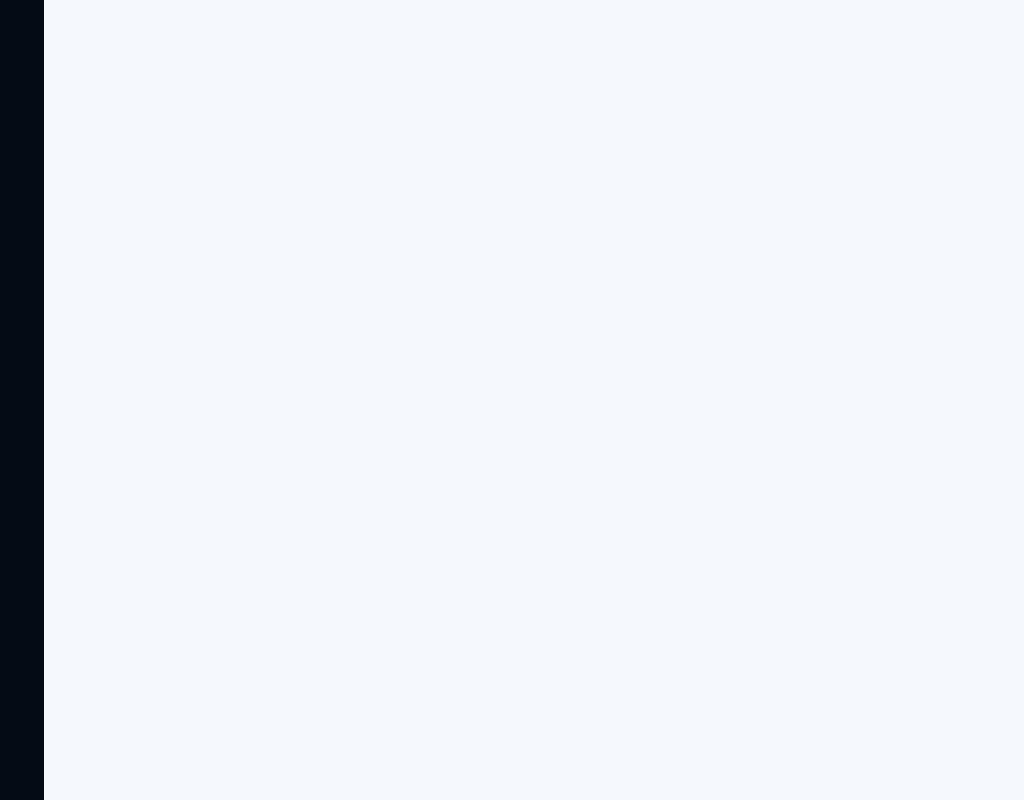
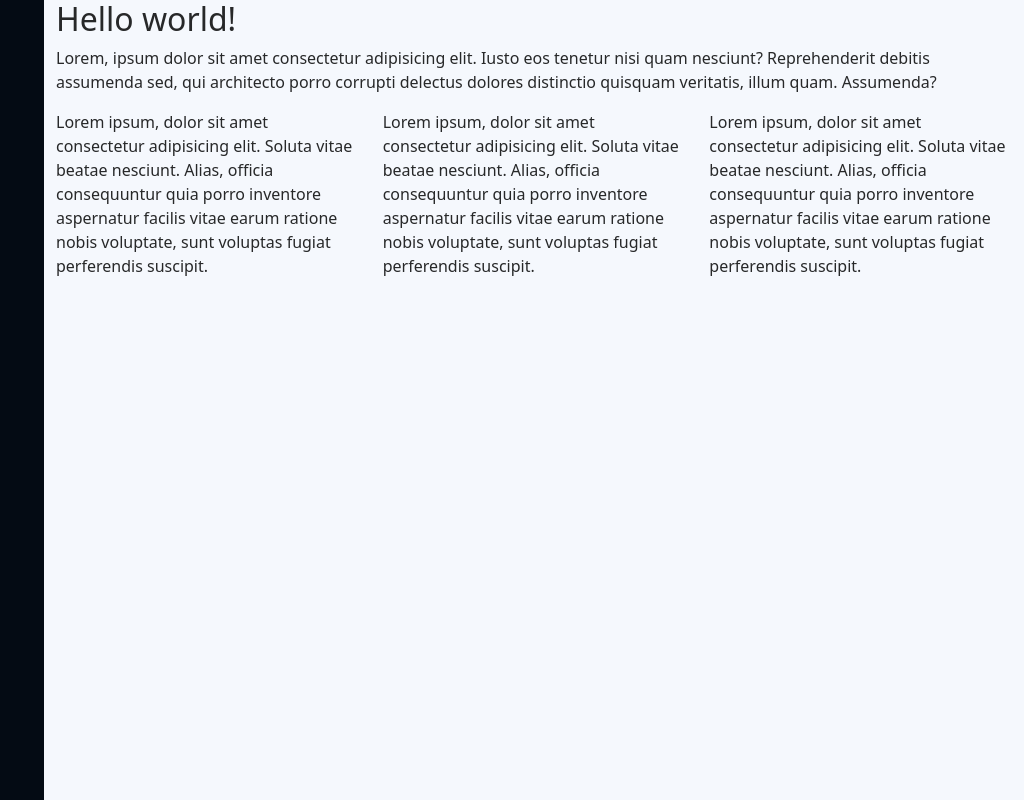
Before and after one commit to dimaurbanovich/cv, a plain HTML site: page index.html in a window 1280 px wide. Shown: the whole page, without its empty margins (256-1280 px from the left). Drawn offline with nearby package versions, Linux system fonts and the light colour scheme.

Commit message:
add static content

```diff
--- a/index.html
+++ b/index.html
@@ -12,11 +12,32 @@
   </head>
   <body>
     <div id="app" class="container-fluid">
-      <header id="header" class="header">
-        <main id="cv" class="content">
+      <header id="header" class="header"></header>
+      <main id="cv" class="content">
+          <section class="row">
+            <div class="col-sm">
+              <h2>Hello world!</h2>
+            </div>
+          </section>
 
-        </main>
-      </header>
+          <section class="row">
+            <div class="col-sm">
+              <p>Lorem, ipsum dolor sit amet consectetur adipisicing elit. Iusto eos tenetur nisi quam nesciunt? Reprehenderit debitis assumenda sed, qui architecto porro corrupti delectus dolores distinctio quisquam veritatis, illum quam. Assumenda?</p>
+            </div>
+          </section>
+
+          <section class="row">
+            <div class="col-sm">
+              <p>Lorem ipsum, dolor sit amet consectetur adipisicing elit. Soluta vitae beatae nesciunt. Alias, officia consequuntur quia porro inventore aspernatur facilis vitae earum ratione nobis voluptate, sunt voluptas fugiat perferendis suscipit.</p>
+            </div>
+            <div class="col-sm">
+              <p>Lorem ipsum, dolor sit amet consectetur adipisicing elit. Soluta vitae beatae nesciunt. Alias, officia consequuntur quia porro inventore aspernatur facilis vitae earum ratione nobis voluptate, sunt voluptas fugiat perferendis suscipit.</p>
+            </div>
+            <div class="col-sm">
+              <p>Lorem ipsum, dolor sit amet consectetur adipisicing elit. Soluta vitae beatae nesciunt. Alias, officia consequuntur quia porro inventore aspernatur facilis vitae earum ratione nobis voluptate, sunt voluptas fugiat perferendis suscipit.</p>
+            </div>
+          </section>
+      </main>
     </div>
 
     <script src="https://cdn.jsdelivr.net/npm/bootstrap@5.0.0-beta2/dist/js/bootstrap.bundle.min.js" integrity="sha384-b5kHyXgcpbZJO/tY9Ul7kGkf1S0CWuKcCD38l8YkeH8z8QjE0GmW1gYU5S9FOnJ0" crossorigin="anonymous"></script>
--- a/main.css
+++ b/main.css
@@ -25,7 +25,7 @@ body {
     #header {
         left: -300px;
     }
-    #main {
+    #cv {
         margin-left: 0;
     }
 }
```
